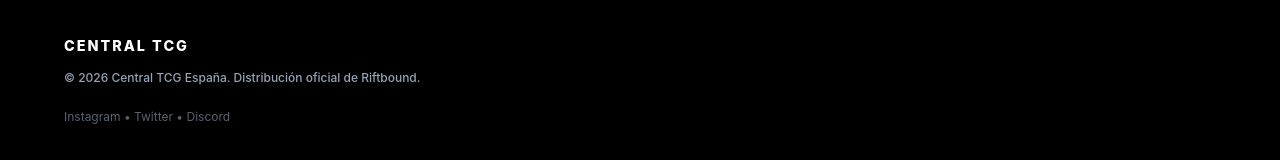
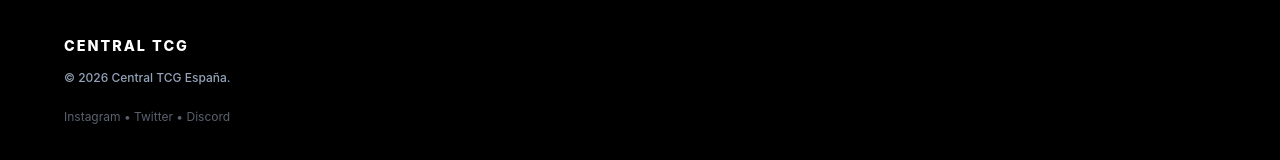
Before and after one commit to Oparras/central-tcg-store, a React (Vite) app: page / in a window 1280 px wide. Shown: the part 1823-1983 px from the top of the page. Built offline with nearby package versions, Linux system fonts and the light colour scheme.

Commit message:
design: focus footer on general store branding

```diff
--- a/src/App.jsx
+++ b/src/App.jsx
@@ -356,7 +356,7 @@ export default function App() {
       <footer className="main-footer">
         <div className="footer-content">
           <div className="footer-logo">CENTRAL TCG</div>
-          <p>© 2026 Central TCG España. Distribución oficial de Riftbound.</p>
+          <p>© 2026 Central TCG España.</p>
           <div className="social-links">
             <span>Instagram</span> • <span>Twitter</span> • <span>Discord</span>
           </div>
```
